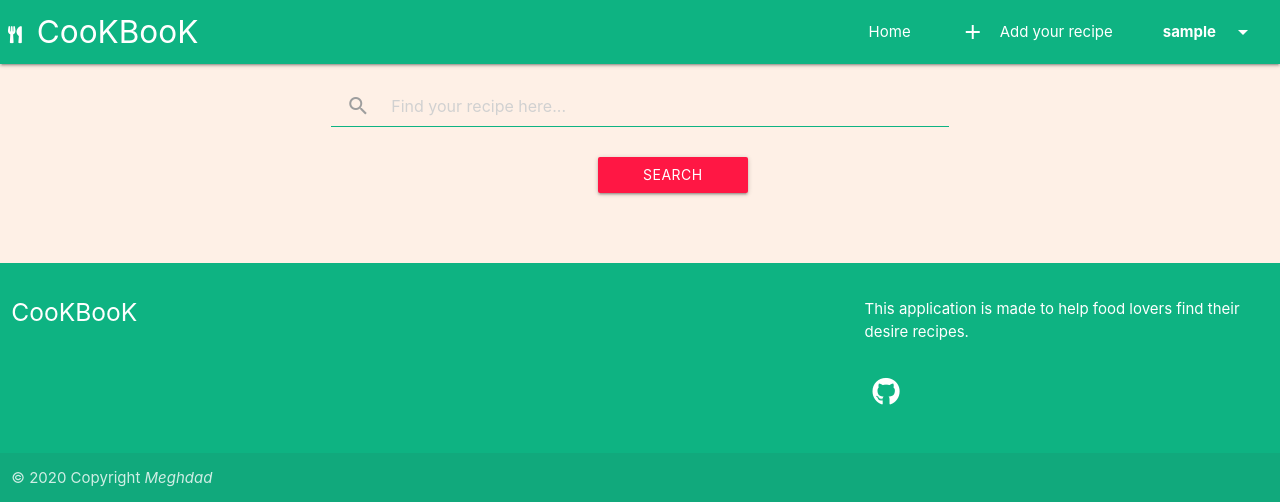
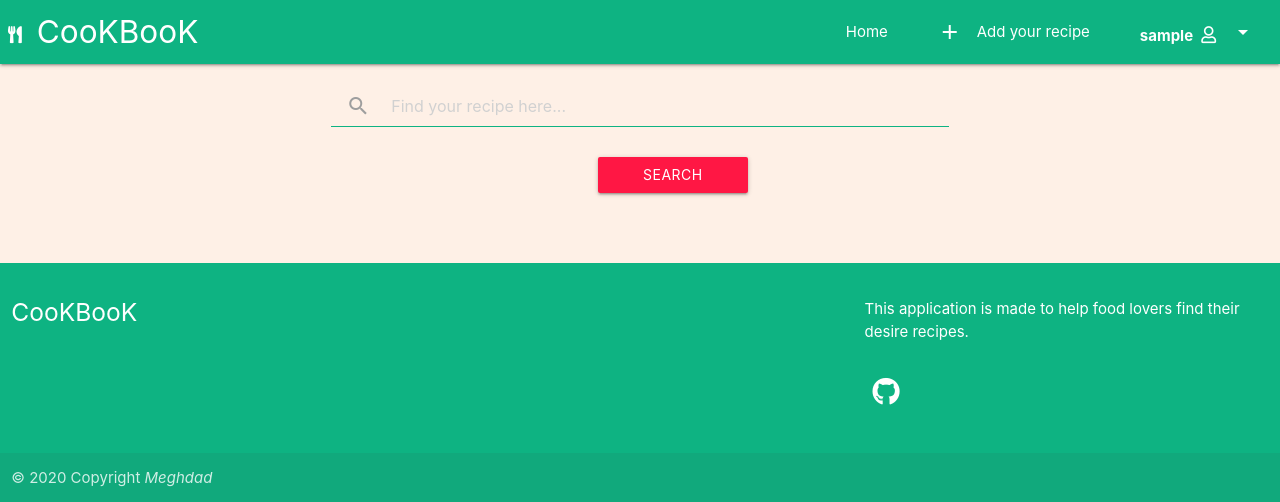
Before and after one commit to meghdadyazdi/cookbook, a Flask app: page / in a window 1280 px wide. Shown: the top 502 px of the page. Run offline with Flask 2, Linux system fonts and the light colour scheme; the visitor is signed in with stand-in values (Sample User, id 1); data that the repository does not hold is empty; some libraries are stand-ins or nearby versions.

Commit message:
modifying and styling side nav

```diff
--- a/static/css/style.css
+++ b/static/css/style.css
@@ -397,7 +397,6 @@ footer a{
 
 
 
-
 /* _______________________________media query__________________________ */
 
 @media only screen and (max-width: 601px){
@@ -482,9 +481,10 @@ button{
 }
 
 #signinBox{
-    height: 275px;
+    height: 350px;
     width: 330px;
-    background-color: powderblue;
+    border-radius: 10px;
+    background-color: #0eb382;
     margin: 0;
     padding: 30px;
     position: absolute;
--- a/templates/base.html
+++ b/templates/base.html
@@ -32,30 +32,31 @@
 					</ul>
 				</li>
 				<li><a class="dropdown-trigger" href="#!"
-						data-target="dropdown1"><b>{{active_user}}</b><i class="material-icons right">arrow_drop_down</i></a>
+						data-target="dropdown1"><b>{{active_user}}</b><span><i class="far fa-user"></i></span><i class="material-icons right">arrow_drop_down</i></a>
 				</li>
 				{% else %}
 
 
-                <li id="signinDrop"><a  href="#!">Test<i class="material-icons right">arrow_drop_down</i></a>
+                <li id="signinDrop"><a  href="#!">Log in <span><i class="far fa-user"></i></span></a>
+
 				</li>
 
 
 
-                <div id="signinBox">
-                <div class="row">
+
+                <div id="signinBox" class="row">
 								<form action="{{ url_for('sign_in') }}" method=POST class="col s12">
 									<div class="row">
 										<div class="input-field col ">
 											<i class="material-icons prefix">account_circle</i>
-											<label for="exampleInputEmail1" >Username</label>
+											<!-- <label for="exampleInputEmail1" >Username</label> -->
 											<input type="text" class="form-control" name="username" placeholder="Username" required>
 		                                </div>
 										</div>
 										<div class="row">
 											<div class="input-field col ">
 												<i class="material-icons prefix">vpn_key</i>
-												<label for="exampleInputPassword1">Password</label>
+												<!-- <label for="exampleInputPassword1">Password</label> -->
 												<input type="password" class="form-control" name="pass" placeholder="Password" required>
 		                                	</div>
 											</div>
@@ -71,16 +72,20 @@
 													<button type="submit" class="btn btn-primary btn-block">Log in</button>
 												</div>
 											</div>
+                                            <!-- <div class="row">
+												<div class="col "> --><a href="{{url_for('sign_up')}}">Sign up<span><i class="fas fa-user-plus"></i></span></a>
+													<p>Or</p><!-- </div>
+											</div> -->
 								</form>
 							</div>
 
-                </div>
+
 				{% endif %}
 			</ul>
 			<ul class="sidenav" id="mobile-demo">
 				{% if active_user%}
 				<li><a href="{{url_for('add_recipe')}}"><i class="material-icons left">add</i>Add recipe</a></li>
-				<li><a class="" href="#!" data-target=""><b>{{active_user}}</b></a>
+				<li><a class="" href="#!" data-target=""><b>{{active_user}}<span><i class="far fa-user"></i></span></b></a>
 				</li>
 				<li>
 					<ul class="side_inn_list">
@@ -89,8 +94,8 @@
 					</ul>
 				</li>
 				{% else %}
-				<li><a href="{{url_for('sign_in')}}">Sign in<span><i class="fas fa-sign-in-alt"></i></span></a></li>
-				<li><a href="{{url_for('sign_up')}}">Sign up<span><i class="fas fa-sign-out-alt"></i></span></a></li>
+				<li><a href="{{url_for('sign_in')}}">Sign in<span><i class="far fa-user"></i></span></a></li>
+				<li><a href="{{url_for('sign_up')}}">Sign up<span><i class="fas fa-user-plus"></i></span></a></li>
 				{% endif %}
 			</ul>
 		</div>
```
